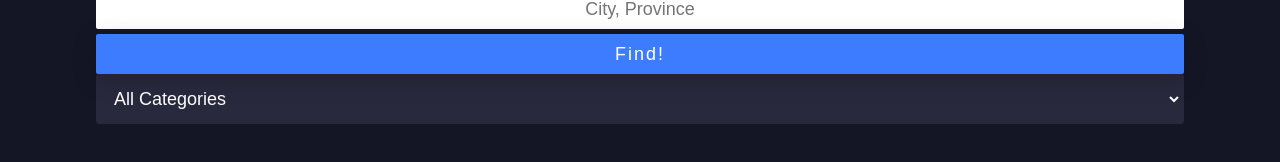
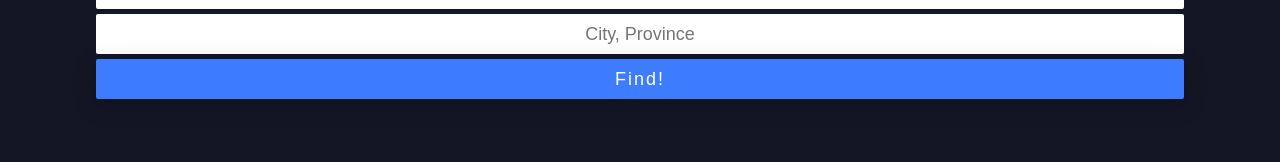
Before and after one commit to JorgeAVargasC/tzuzulcodebootcamp-frontend-react-project, a React (Create React App) app: page /jobs in a window 1280 px wide. Shown: the part 406-568 px from the top of the page. Built offline with nearby package versions, Linux system fonts and the light colour scheme.

Commit message:
Categories checkboxes list

```diff
--- a/src/index.css
+++ b/src/index.css
@@ -284,8 +284,8 @@ li {
 	animation: scaleUp 0.3s ease-in-out;
 }
 
-.opt {
-	height: 5rem;
+select {
+	text-transform: capitalize;
 }
 
 /* Navigation */
--- a/src/pages/Jobs.jsx
+++ b/src/pages/Jobs.jsx
@@ -20,10 +20,11 @@ export default function Jobs() {
 	jobs.map((job) => {
 		job.category.map((category) => {
 			if (!categories.includes(category)) {
-				setCategories([...categories, category]);
+				setCategories([...categories, category].sort());
 			}
 		});
 	});
+
 
 	return (
 		<>
@@ -37,18 +38,18 @@ export default function Jobs() {
 					</button>
 				</div>
 
-				{
-					<select className="inp">
-						<option value="">All Categories</option>
-						{categories.map((category, key) => {
-							return (
-								<option key={key} value={category}>
-									{category}
-								</option>
-							);
-						})}
-					</select>
-				}
+
+					{categories.map((category, key) => {
+						return (
+							<div className="form-group">
+								<input key={key} type="checkbox" value={category} />
+								<label>{category}</label>
+							</div>
+						)
+					})}
+
+
+
 
 				{jobs.map((job) => {
 					return (
```
